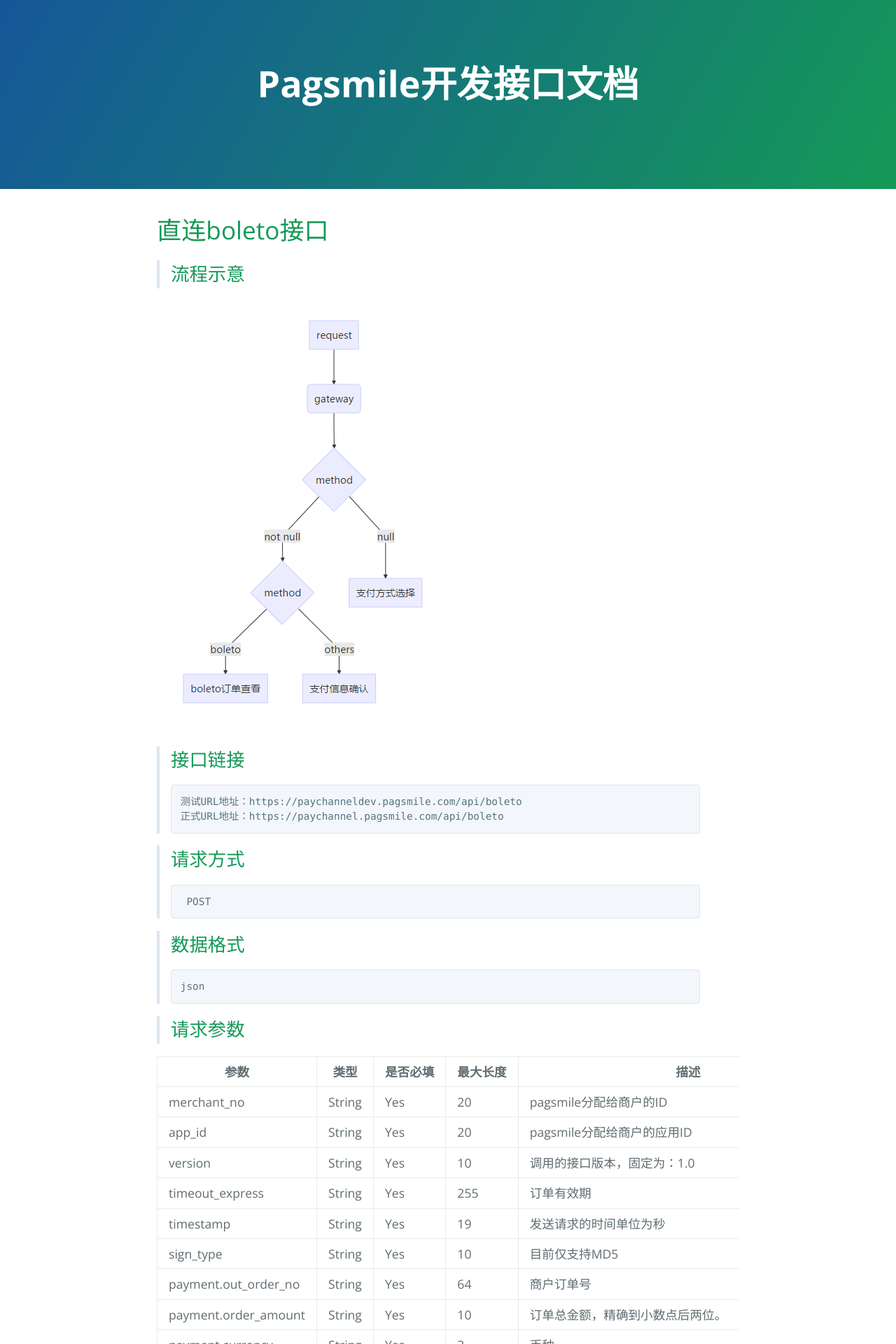
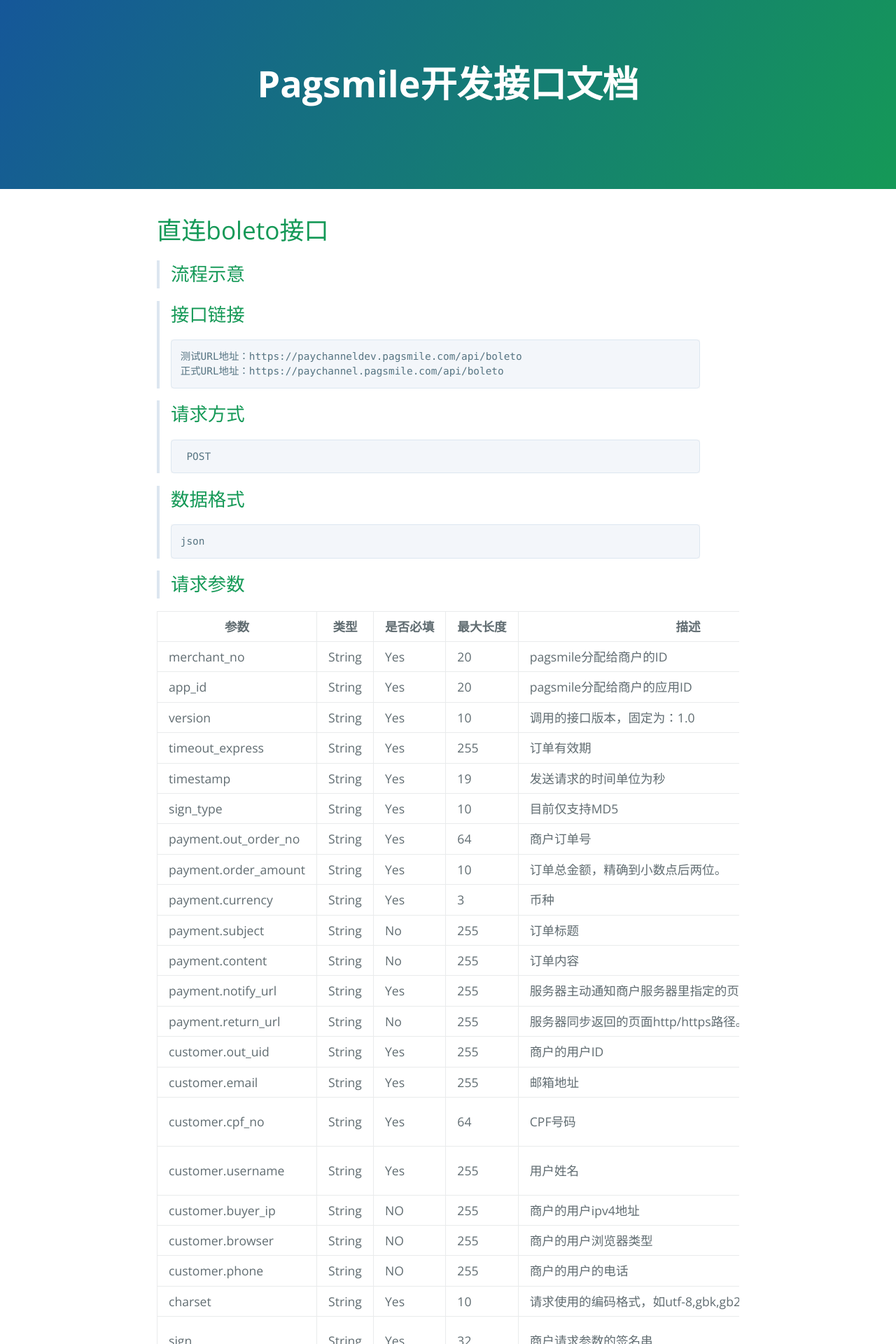
Before and after one commit to pagsmile/pagsmile.github.io, a Jekyll site: the page built from api/DriectBoleto.md, in a window 1280 px wide. Shown: the top 1920 px of the page at 70% size. Built offline with Jekyll 4.4.1, drawn with Linux system fonts in a browser that asks for light colours; our own code applies the rules of GitHub Pages for plain Markdown files.

Commit message:
boleto 直连接口 暂无流程图

```diff
--- a/api/DriectBoleto.md
+++ b/api/DriectBoleto.md
@@ -2,7 +2,7 @@
 
 >## 流程示意
 
-![](/assets/img/CreateOrderFlow01.png)
+
 
 >## 接口链接
     测试URL地址：https://paychanneldev.pagsmile.com/api/boleto
```
